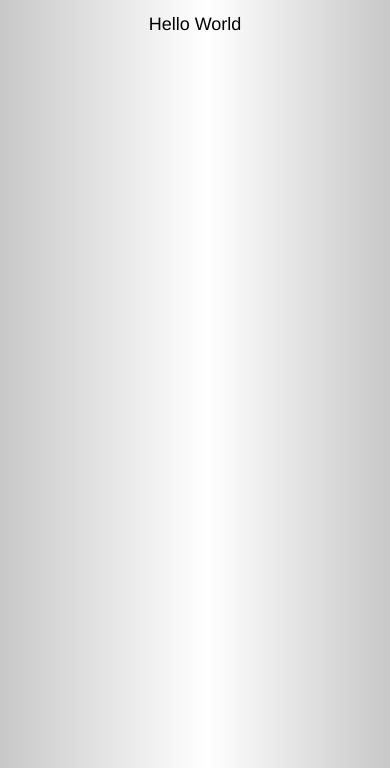
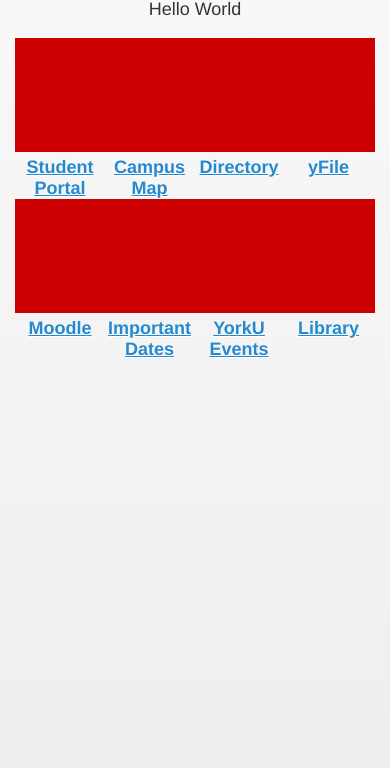
Before and after one commit to nealstep/test-app, a plain HTML site: page index.html in a window 390 px wide. Shown: the part 76-844 px from the top of the page. Drawn offline with Linux system fonts and the light colour scheme; some packages are replaced by stand-ins of ours.

Commit message:
readded stuff incremented version

```diff
--- a/config.xml
+++ b/config.xml
@@ -2,8 +2,8 @@
 <widget xmlns = "http://www.w3.org/ns/widgets"
         xmlns:gap = "http://phonegap.com/ns/1.0"
         id        = "ca.yorku.testapp"
-        versionCode="1"
-        version   = "0.0.1">
+        versionCode="2"
+        version   = "0.0.2">
   <name>Test App</name>
   <description>Test Application</description>
   <author href="http://www.yorku.ca/neal"
--- a/index.html
+++ b/index.html
@@ -5,21 +5,80 @@
     <meta name="viewport"
 	  content="initial-scale=1.0, user-scalable=no, width=device-width" />
     <title>Test Application</title>
+    <link rel="stylesheet"
+          href="assets/jquery/jquery.mobile-1.3.1.min.css">
+    <script src="assets/jquery/jquery-1.10.2.min.js"></script>
+    <script src="assets/jquery/jquery.mobile-1.3.1.min.js"></script>
 
     <link rel="stylesheet" href="assets/css/app.css" type="text/css"
 	  media="screen" />
     <script src="phonegap.js" type="text/javascript" charset="utf-8"></script>
     <script src="assets/js/app.js" type="text/javascript" charset="utf-8">
     </script>
-
   </head>
   <body>
     <div data-role="page">
       <div data-role="header">
 	<h1>Test App</h1>
       </div>
+      <div data-role="content">
+
 	<p>Hello World</p>
 
+	<div class="ui-grid-c">
+
+	  <div class="ui-block-a">
+	    <a href="https://my.yorku.ca/">
+	      <img src="assets/images/red.gif"/><br/>
+	      Student Portal
+	    </a>
+	  </div>
+	  <div class="ui-block-b">
+	    <a href="http://maps.info.yorku.ca">
+	      <img src="assets/images/red.gif"/><br/>
+	      Campus Map
+	    </a>
+	  </div>
+	  <div class="ui-block-c">
+	    <a href="http://www.yorku.ca/yorkatlas">
+	      <img src="assets/images/red.gif"/><br/>
+	      Directory
+	    </a>
+	  </div>
+	  <div class="ui-block-d">
+	    <a href="http://www.yorku.ca/yfile">
+	      <img src="assets/images/red.gif"/><br/>
+	      yFile
+	    </a>
+	  </div>
+
+	  <div class="ui-block-a">
+	    <a href="https://moodle.yorku.ca/moodle">
+	      <img src="assets/images/red.gif"/><br/>
+	      Moodle
+	    </a>
+	  </div>
+	  <div class="ui-block-b">
+	    <a href="http://www.registrar.yorku.ca/enrol/dates/">
+	      <img src="assets/images/red.gif"/><br/>
+	      Important Dates
+	    </a>
+	  </div>
+	  <div class="ui-block-c">
+	    <a href="http://www.yorku.ca/yuevents/">
+	      <img src="assets/images/red.gif"/><br/>
+	      YorkU Events
+	    </a>
+	  </div>
+	  <div class="ui-block-d">
+	    <a href="http://www.library.yorku.ca/">
+	      <img src="assets/images/red.gif"/><br/>
+	      Library
+	    </a>
+	  </div>
+
+	</div>
+      </div>
     </div>
 
   </body>
```
